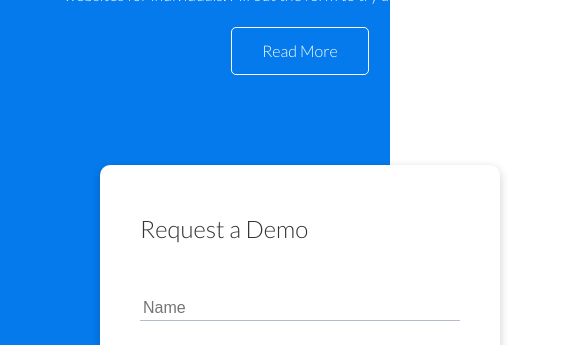
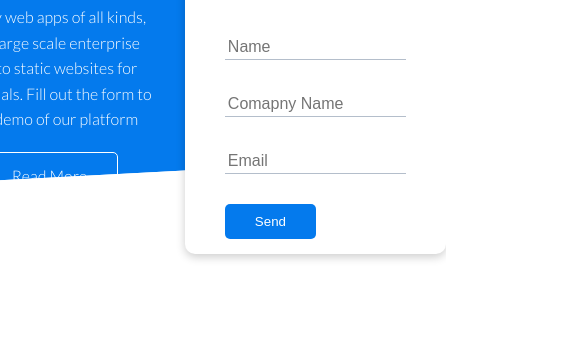
Before and after one commit to ARF824/testSite, a plain HTML site: page index.html in a window 390 px wide. Shown: the part 272-617 px from the top of the page, 585 px wide, since content can reach past the window. Drawn offline with Linux system fonts and the light colour scheme.

Commit message:
Update utilities.css

```diff
--- a/css/utilities.css
+++ b/css/utilities.css
@@ -251,7 +251,7 @@
 
 @media (max-width:600px){
   .container {
-    width: 600px;
+    display: flex;
 
   }
 }
```
